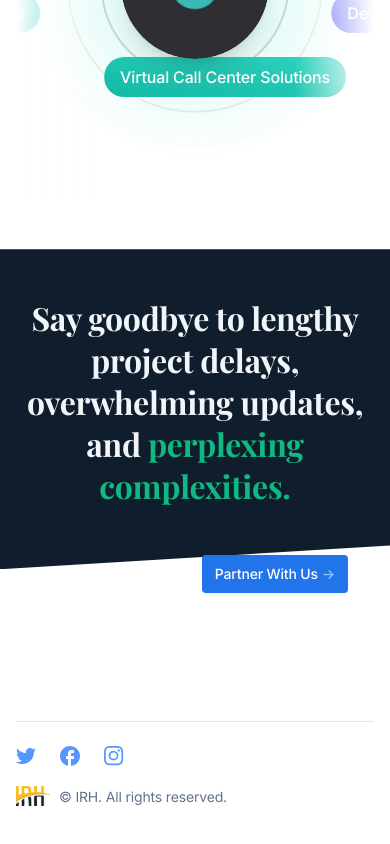
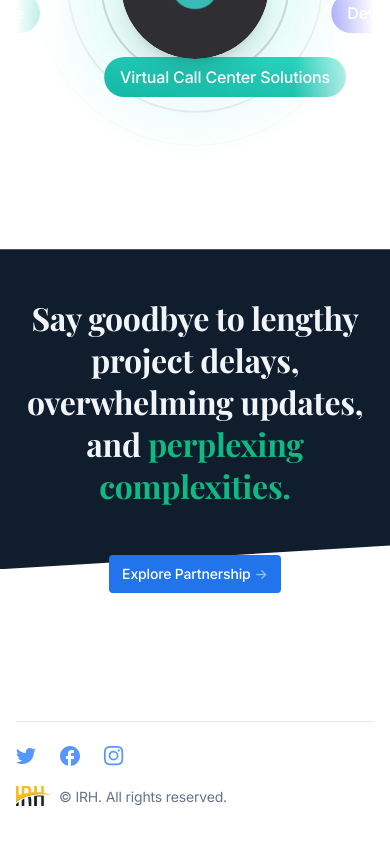
Before and after one commit to RopaDon/insure-reliable-hospitality-website, a Next.js app: page /home in a window 390 px wide. Shown: the part 5262-6106 px from the top of the page. Built offline with nearby package versions, Linux system fonts and the light colour scheme; a web font is replaced by a local one; what next-redux-wrapper would draw is missing.

Commit message:
responsiveness updates

```diff
--- a/app/(default)/about/about-us-clients.tsx
+++ b/app/(default)/about/about-us-clients.tsx
@@ -17,14 +17,11 @@ export default function AboutUsClient() {
                   <p className="text-md text-slate-400 mb-8">
                     We are always open to talk to great people who want to help us shape the future of work, and we have job openings all over the world.
                   </p>
-                  <div>
-                    <a className="btn text-white bg-blue-600 hover:bg-blue-700 group" href="/clients/partnership">
-                      Partner with us
-                      <span className="tracking-normal text-blue-300 group-hover:translate-x-0.5 transition-transform duration-150 ease-in-out ml-1">
-                        -&gt;
-                      </span>
-                    </a>
-                  </div>
+                  <a className="btn text-white bg-blue-600 hover:bg-blue-700 group" href="/clients/partnership">
+                    Explore Partnership
+                    <span className="tracking-normal text-blue-300 group-hover:translate-x-0.5 transition-transform duration-150 ease-in-out ml-1">-&gt;</span>
+                  </a>
+                  <div></div>
                 </div>
               </div>
             </div>
--- a/app/(default)/careers/waitlist/page.tsx
+++ b/app/(default)/careers/waitlist/page.tsx
@@ -8,18 +8,17 @@ import WaitlistWorld from "./waitlist-world";
 
 export default function Waitlist() {
   return (
-    <div>
-      <section className="relative">
-        <div
-          className="absolute inset-0 bg-slate-900 pointer-events-none -z-10 mb-36 lg:mb-0 lg:h-[48rem] [clip-path:polygon(0_0,_5760px_0,_5760px_calc(100%_-_352px),_0_100%)]"
-          aria-hidden="true"
-        />
-        <div className="relative max-w-6xl mx-auto px-4 sm:px-6">
-          <div className="pt-32 md:pt-20"></div>
-        </div>
-      </section>
+    <section className="relative">
+      {/* Dark background */}
+      <div
+        className="absolute inset-0 bg-slate-900 pointer-events-none -z-10 mb-36 lg:mb-0 lg:h-[48rem] [clip-path:polygon(0_0,_5760px_0,_5760px_calc(100%_-_352px),_0_100%)]"
+        aria-hidden="true"
+      ></div>
+
+      <div className="h-[7rem]" />
       <WaitlistWorld />
+
       <WaitlistForm />
-    </div>
+    </section>
   );
 }
--- a/app/(default)/careers/waitlist/waitlist-form.tsx
+++ b/app/(default)/careers/waitlist/waitlist-form.tsx
@@ -66,7 +66,7 @@ export default function WaitlistForm() {
           <Image src={WaitlistSuccess} height={200} width={200} alt="" />
         </div>
       ) : (
-        <div className="bg-white p-6 w-1/4 shadow-md rounded-md">
+        <div className="bg-white p-6 w-full sm:w-3/4 md:w-2/3 lg:w-1/2 xl:w-1/3 mx-auto shadow-md rounded-md max-w-6xl">
           {/* Modal content */}
           <div className="px-5 pt-4 pb-1">
             <div className="text-sm">
--- a/app/(default)/home/home-footer.tsx
+++ b/app/(default)/home/home-footer.tsx
@@ -24,8 +24,8 @@ export default function HomeFooter() {
             <div className="relative max-w-xl mx-auto px-4 sm:px-6">
               <div>
                 <div>
-                  <Link className="ml-40 btn text-white bg-blue-600 hover:bg-blue-700 group" href="/clients/partnership">
-                    Partner With Us
+                  <Link className="btn text-white bg-blue-600 hover:bg-blue-700 group" href="/clients/partnership">
+                    Explore Partnership
                     <span className="tracking-normal text-blue-300 group-hover:translate-x-0.5 transition-transform duration-150 ease-in-out ml-1">-&gt;</span>
                   </Link>
                 </div>
--- a/app/layout.tsx
+++ b/app/layout.tsx
@@ -25,7 +25,6 @@ export default function RootLayout({ children }: { children: React.ReactNode })
   return (
     <html lang="en">
       <body className={`${inter.variable} ${playfair.variable} font-inter antialiased bg-white text-slate-800 tracking-tight`}>
-        {" "}
         <ReduxProvider>
           <Toaster toastOptions={toastOptions} />
           {children} <Toaster />
```
